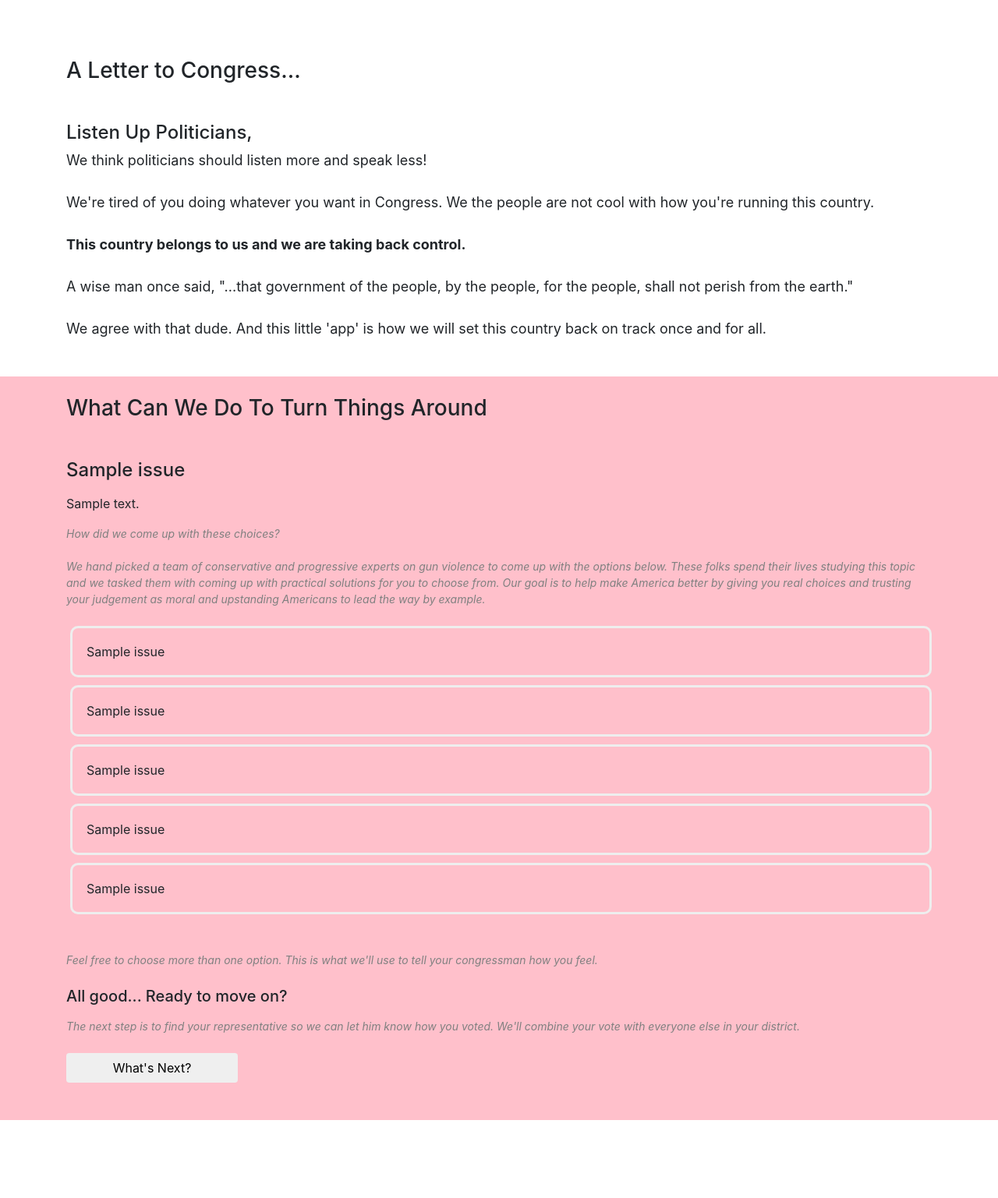
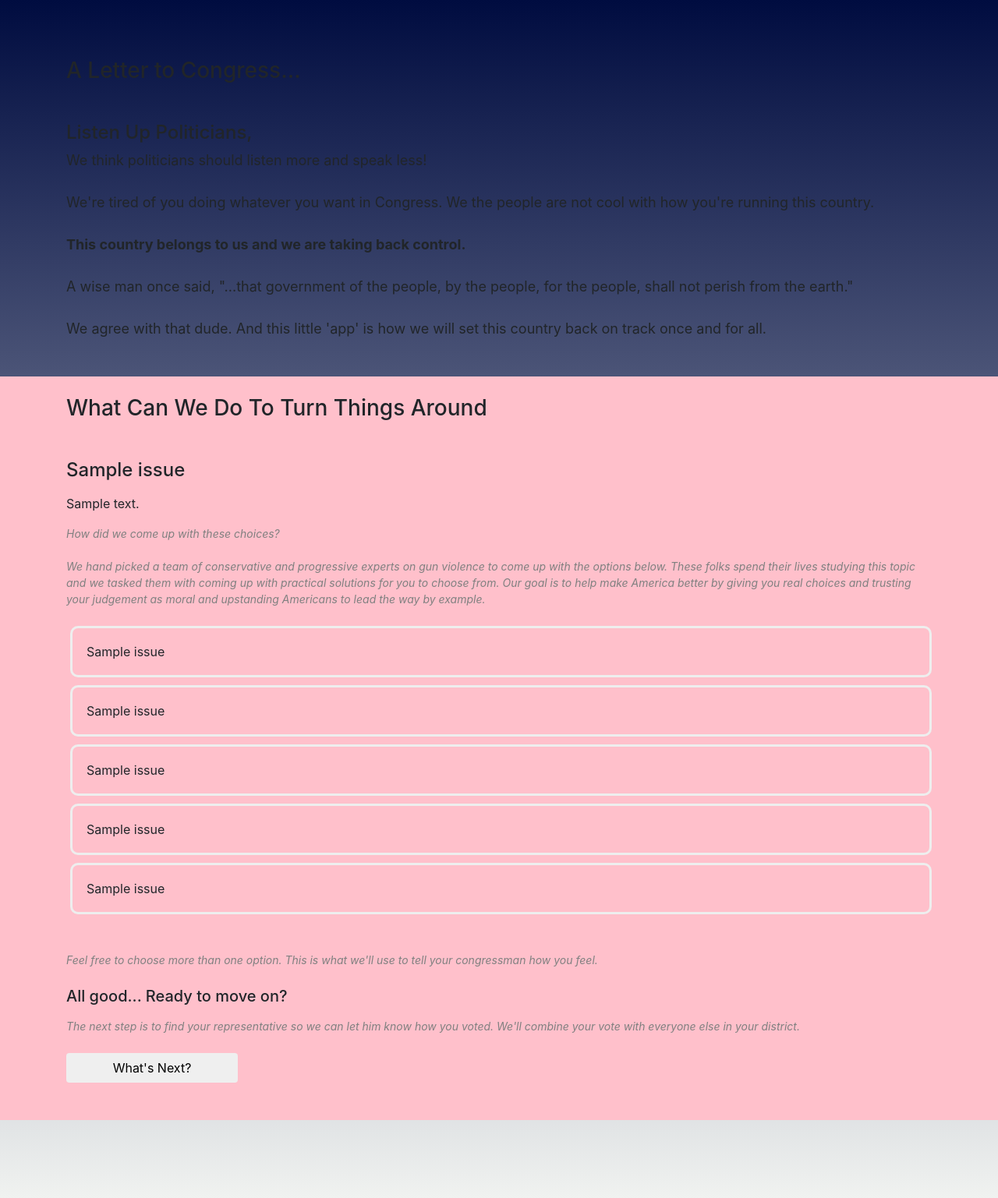
Before and after one commit to getupstandup/voterapp, a Django app: template templates/onboarding.html in a window 1280 px wide. Shown: the whole page at 78% size. Run offline with Django 3.2, Linux system fonts and the light colour scheme; the template is opened without the code that fills it: most values are stand-ins (such as "Sample title", 1, 10 or a date in 2020); some libraries are stand-ins or nearby versions.

Commit message:
change to gradient

```diff
--- a/static/css/app.css
+++ b/static/css/app.css
@@ -113,3 +113,9 @@
   margin-bottom: 100px;
   /*background-color: #39CCCC;*/
 }
+
+body {
+  background: #F0F2F0;
+  background: -webkit-linear-gradient(to bottom, #000C40, #F0F2F0);
+  background: linear-gradient(to bottom, #000C40, #F0F2F0);
+}
```
